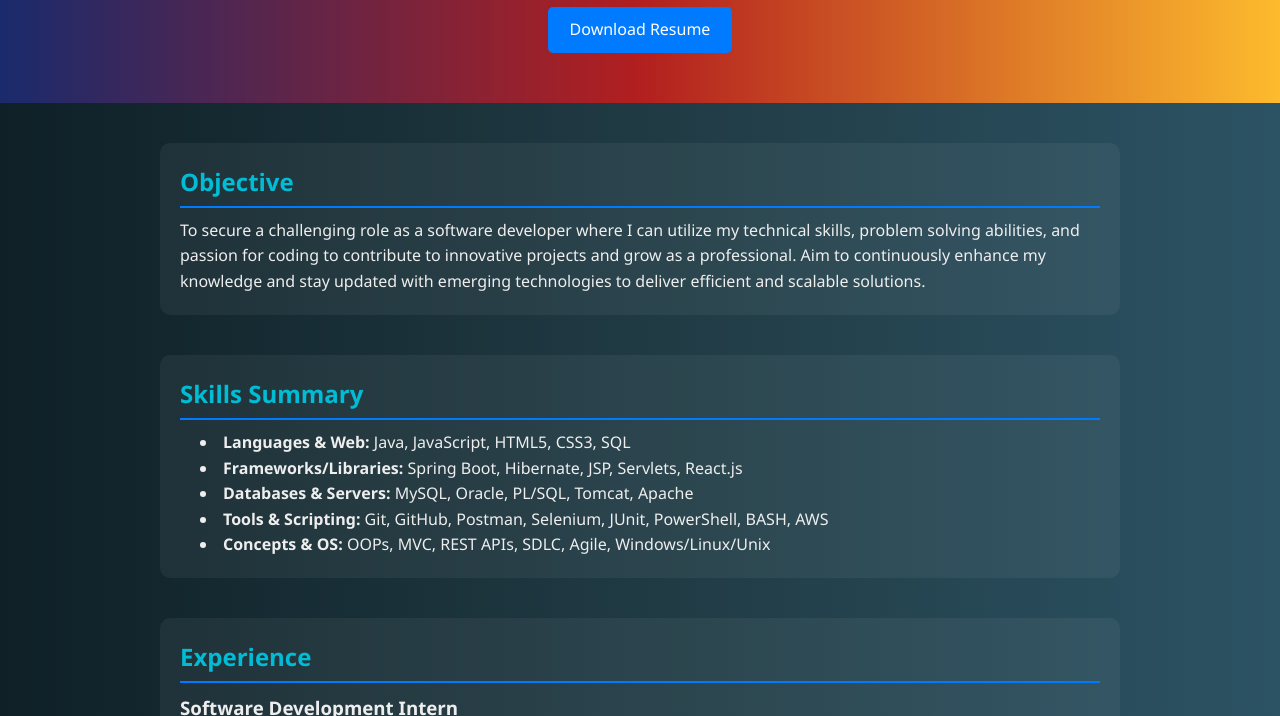
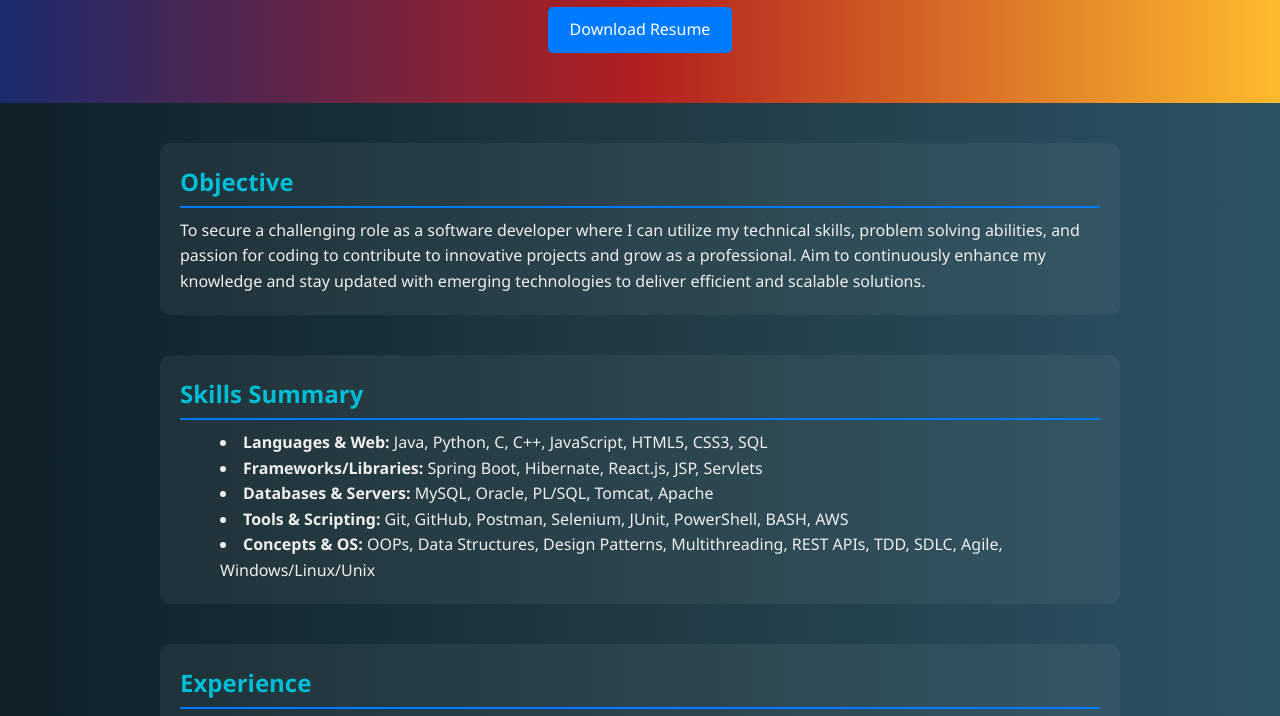
Before and after one commit to DiveshZope08/Portfolio-DZ, a plain HTML site: page index.html in a window 1280 px wide. Shown: the part 303-1019 px from the top of the page. Drawn offline with Linux system fonts and the light colour scheme.

Commit message:
Update index.html

```diff
--- a/index.html
+++ b/index.html
@@ -80,12 +80,13 @@
   <section>
     <h2>Skills Summary</h2>
     <ul>
-  <li><strong>Languages & Web:</strong> Java, JavaScript, HTML5, CSS3, SQL</li>
-  <li><strong>Frameworks/Libraries:</strong> Spring Boot, Hibernate, JSP, Servlets, React.js</li>
+    <ul>
+  <li><strong>Languages & Web:</strong> Java, Python, C, C++, JavaScript, HTML5, CSS3, SQL</li>
+  <li><strong>Frameworks/Libraries:</strong> Spring Boot, Hibernate, React.js, JSP, Servlets</li>
   <li><strong>Databases & Servers:</strong> MySQL, Oracle, PL/SQL, Tomcat, Apache</li>
   <li><strong>Tools & Scripting:</strong> Git, GitHub, Postman, Selenium, JUnit, PowerShell, BASH, AWS</li>
-  <li><strong>Concepts & OS:</strong> OOPs, MVC, REST APIs, SDLC, Agile, Windows/Linux/Unix</li>
-  </ul>
+  <li><strong>Concepts & OS:</strong> OOPs, Data Structures, Design Patterns, Multithreading, REST APIs, TDD, SDLC, Agile, Windows/Linux/Unix</li>
+   </ul>
   </section>
 
   <section>
```
